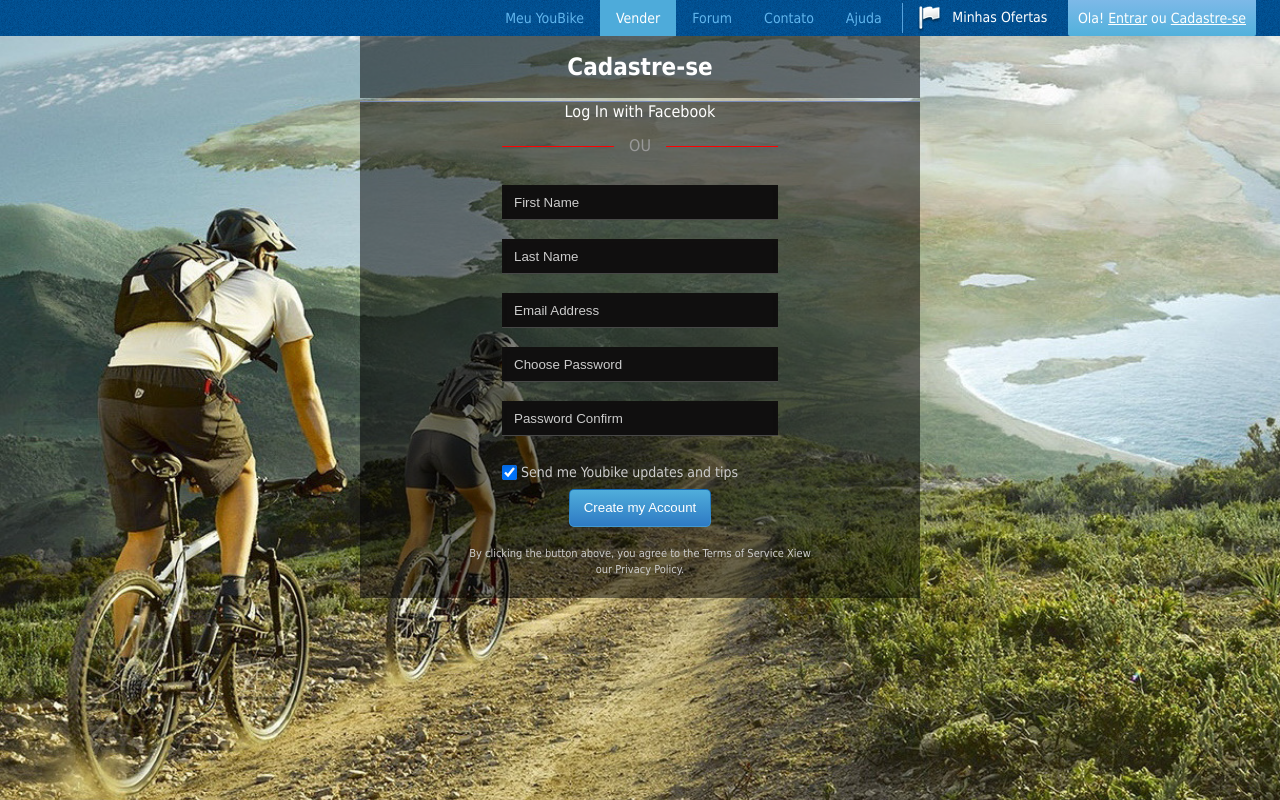
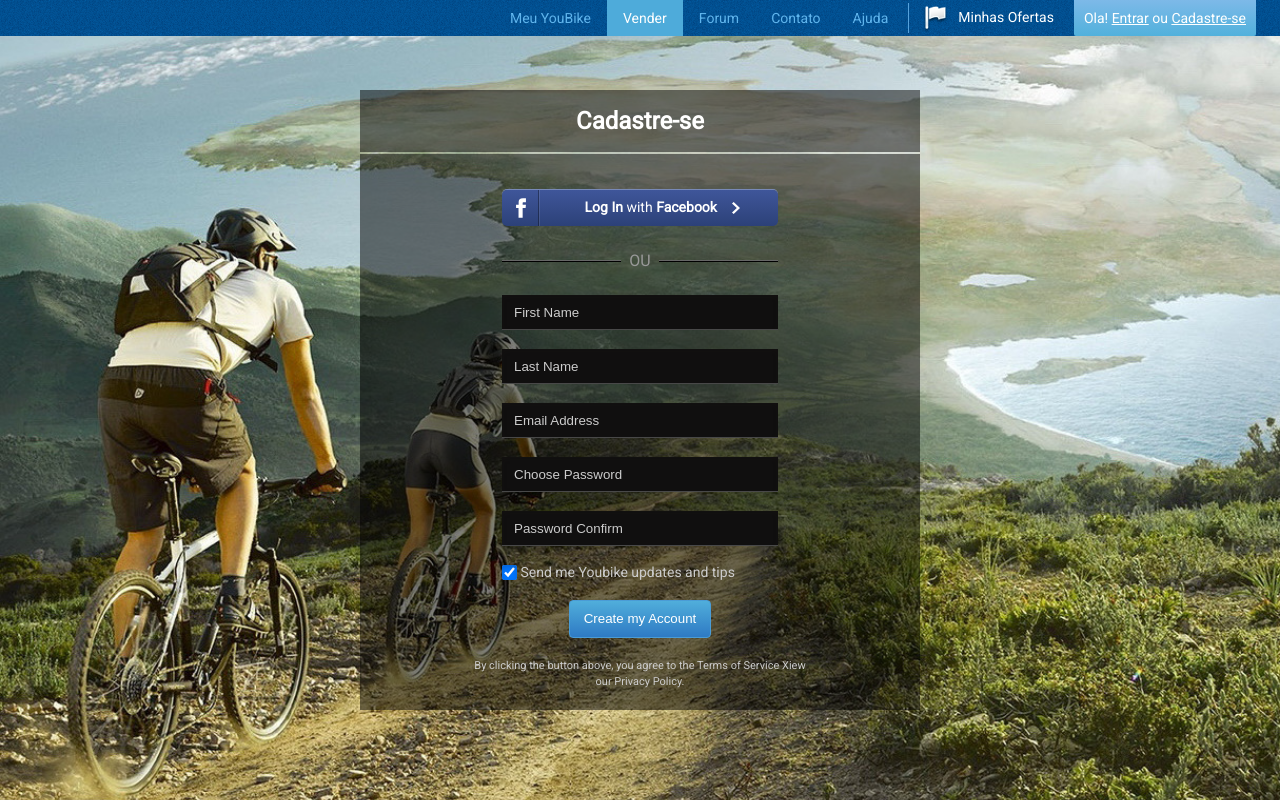
Before and after one commit to designergleb/goIT, a plain HTML site: page tech/HTML-Modul-5/index.htm in a window 1280 px wide. Drawn offline with Linux system fonts and the light colour scheme.

Commit message:
hw-5 / done for review

```diff
--- a/tech/HTML-Modul-5/css/style.css
+++ b/tech/HTML-Modul-5/css/style.css
@@ -9,7 +9,7 @@ body {
 	background: url(../images/bg.jpg) no-repeat center center fixed;
 	background-size: cover;
 	color: #fff;
-	font-family: 'Tahoma', 'Arial', sans-serif;
+	font-family: 'Roboto', 'Tahoma', 'Arial', sans-serif;
 }
 
 ul {
@@ -17,19 +17,18 @@ ul {
 	margin: 0;
 	padding: 0;
 	list-style-type: none;
-	letter-spacing: -1px;
 	font-size: 0;
 	line-height: 0;
 }
 
 li {
 	display: inline-block;
-	letter-spacing: normal;
 	font-size: 14px;
 	line-height: normal;
 }
 
 .header {
+    position: relative;
 	box-sizing: border-box;
 	padding: 0 24px;
 	width: 100%;
@@ -44,10 +43,13 @@ nav,
 .header div {
 	display: inline-block;
 	color: #fff;
-	font: normal 14px/36px 'Tahoma', 'Arial', sans-serif;
+    font-weight: 500;
+	font-size: 14px;
+    line-height: 36px;
 }
 
 .login {
+    position: relative;
 	padding: 0 10px;
 	height: 36px;
 	border-radius: 0 0 2px 2px;
@@ -97,67 +99,115 @@ nav,
 	color: #fff;
 }
 
-h1,
 .wrapper {
-    position: relative;
+    position: absolute;
+    top: 50%;
+    left: 50%;
 	margin: 0 auto;
 	width: 560px;
-	background-color: rgba(0, 0, 0, 0.5);
 	text-align: center;
+    transform: translate(-50%, -50%);
+}
 
+h1,
+.form {
+    background-color: rgba(0, 0, 0, 0.5);
 }
 
 h1 {
-	margin-bottom: 3px;
+	margin-bottom: 2px;
 	font-size: 24px;
 	line-height: 62px;
 }
 
 .fb-login {
-    height: 34px;
-    border-top: 1px solid #7889b7;
+    position: relative;
+    margin: 36px 0 25px 0;
+    width: 276px;
+    border-radius: 5px;
+    background: linear-gradient(0deg, #2c4178 0%, #3f569a 100%);
+    box-shadow: 0 -1px 0 0 #7889b7;
+    font-weight: 500;
+    font-size: 14px;
+    line-height: 34px;
+}
+
+.fb-login:hover { background: linear-gradient(0deg, #284792 0%, #4365b7 100%); }
+
+.fb-login span {
+    position: relative;
+    display: inline-block;
+    padding: 0 15px 2px 25px;
+}
+
+.fb-login:before {
+    display: inline-block;
+    float: left;
+    width: 36px;
+    height: 36px;
+    border-right: 1px solid rgba(0,0,0,.35);
+    background: url(../images/fb-icon.svg) no-repeat center;
+    background-position: 1px 0;
+    box-shadow: 1px 0 0 0 rgba(255,255,255,.1);
+    content: " ";;
+}
+
+.fb-login span:after {
+    position: relative;
+    top: 2px;
+    right: -12px;
+    display: inline-block;
+    padding-right: 15px;
+    width: 7px;
+    height: 12px;
+    background: url(../images/arrow.svg) no-repeat;
+    content: " ";
 }
 
 .divider {
-    display: block;
+    display: iblock;
+	overflow: hidden;
     margin: 0 auto;
-    margin-bottom: 30px;
+    margin-bottom: 25px;
     width: 276px;
     color: #999;
 	text-align: center;
-	overflow: hidden;
 }
 
-span {
+.divider span {
 	position: relative;
-    padding: 0 15px;
 	display: inline-block;
-	margin: 0 auto;
+    padding: 0 8px;
 }
 
-span:before,
-span:after {
+.divider span:before,
+.divider span:after {
 	position: absolute;
-	top: 10px;
+	top: 9px;
 	left: -200px;
 	display: inline-block;
+	width: 200px;
 	height: 1px;
-	width: 200px;
-	background-color: red;
+    border-bottom: 1px solid #000;
+	background-color: #666;
 	content: " ";
 }
 
-span:after {
+.divider span:after {
 	left: 100%;
 }
 
 form {
 	display: inline-block;
 	width: 276px;
-	font: normal 14px/35px 'Tahoma', 'Arial', sans-serif;
+    font-weight: 500;
+	font-size: 14px;
+    line-height: 35px;
 }
 
 form p {
+    position: relative;
+    top: -10px;
 	display: inline-block;
 	width: 100%;
 	color: #ccc;
@@ -181,6 +231,7 @@ input {
 	border-bottom: 1px solid #484848;
 	background-color: #100f0f;
 	box-shadow: inset 0px 2px 5px 0px rgba(29, 26, 22, 0.2);
+    color: #ccc;
 }
 
 input::-webkit-input-placeholder{
@@ -213,6 +264,7 @@ label {cursor: pointer;}
 button {
 	position: relative;
 	padding: 0 14px;
+    border: 1px solid #4a9cd6;
 	border-radius: 4px;
 	background: linear-gradient(0deg, #2e7ac4 0%, #50aedb 100%);
 	color: #fff;
@@ -220,26 +272,8 @@ button {
     cursor: pointer;
 }
 
-button:before {
-	position: absolute;
-	top: -1px;
-	left: -1px;
-	width: 101.5%;
-	height: 105%;
-	border-radius: 5px;
-	background: linear-gradient(0deg, #4299d2 0%, #1467b2 100%);
-	content: "Create my Account";
-}
-
-button:after {
-	position: absolute;
-	top: 0;
-	left: 0;
-	width: 100%;
-	height: 100%;
-	border-radius: 4px;
-	background: linear-gradient(0deg, #2e7ac4 0%, #50aedb 100%);
-	content: "Create my Account";
+button:hover {
+	background: linear-gradient(0deg, #005cb7 0%, #289cd3 100%);
 }
 
 .terms {
--- a/tech/HTML-Modul-5/index.htm
+++ b/tech/HTML-Modul-5/index.htm
@@ -4,6 +4,7 @@
         <meta charset="utf-8">
         <meta http-equiv="X-UA-Compatible" content="IE=edge">
         <title>HTML Module 5 Homework</title>
+        <link href='https://fonts.googleapis.com/css?family=Roboto' rel='stylesheet' type='text/css'>
         <link rel="stylesheet" href="css/style.css">
     </head>
 
@@ -30,15 +31,16 @@
             </div>
         </div>
 
+        <div class="wrapper">
             <h1>Cadastre-se</h1>
-        <div class="wrapper">
-            <div class="fb-login">
-                Log In with Facebook
-            </div>
+            <div class="form">
+                <a href="#" class="fb-login">
+                    <span>
+                        <strong>Log In</strong> with <strong>Facebook</strong>
+                    </span>
+                </a>
                 <div class="divider">
-                <div class="line"></div>
                     <span>OU</span>
-                <div class="line"></div>
                 </div>
                 <form action="#" method="post">
                     <input type="text" name="fname" placeholder="First Name">
@@ -55,6 +57,7 @@
                 <p class="terms">By clicking the button above, you agree to the Terms of Service
     Xiew our Privacy Policy.</p>
             </div>
+        </div>
 
     </body>
 
```
Also changed, not shown: tech/HTML-Modul-5/images/arrow.svg (added), tech/HTML-Modul-5/images/fb-icon.svg (added). Lines whose indentation alone changed are shown as unchanged.
